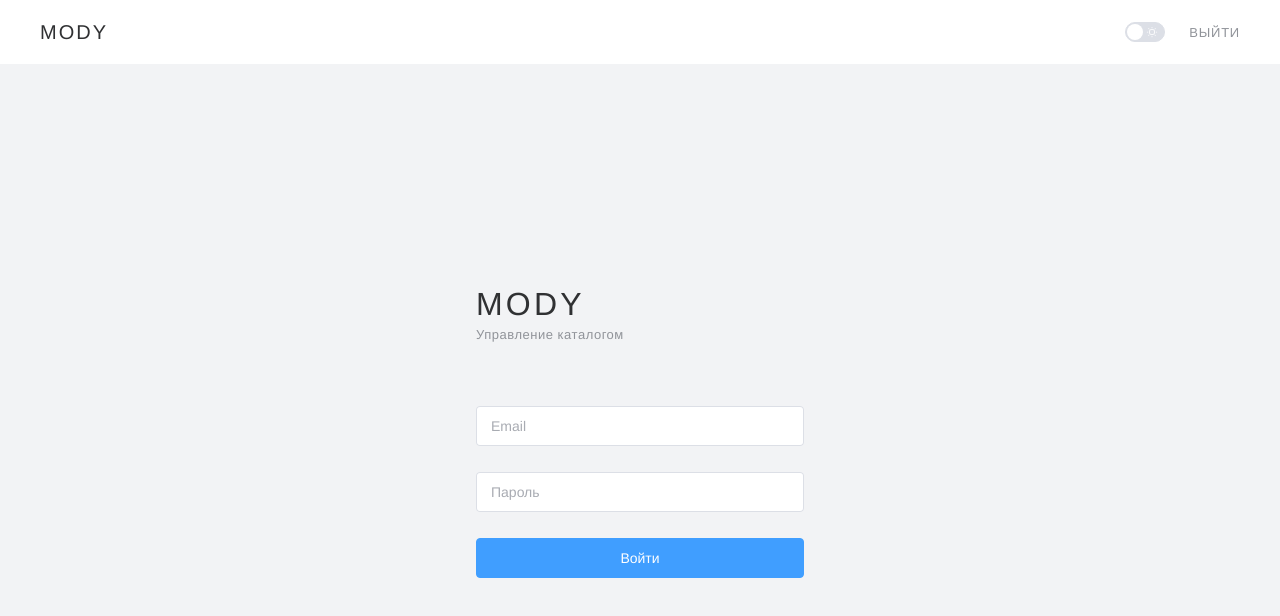
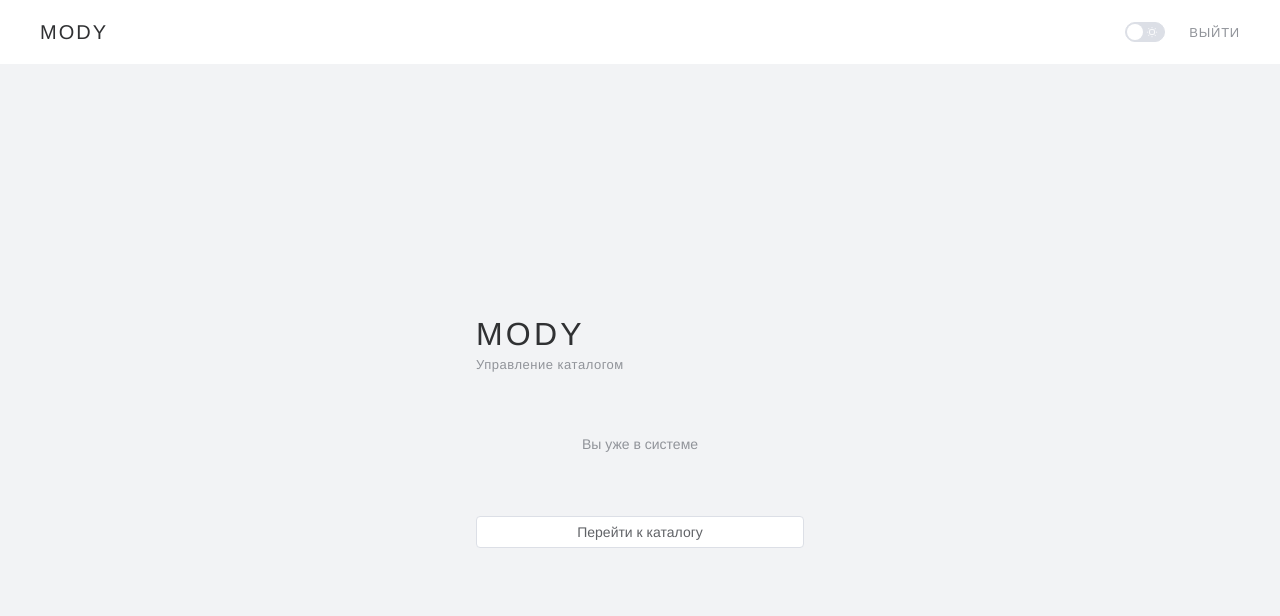
Before and after one commit to Grinch3214/mody-app, a Vue app in the folder frontend/: page /login in a window 1280 px wide. Shown: the top 616 px of the page. Built offline with nearby package versions, Linux system fonts and the light colour scheme; no server answers; sample sign-in values are in the browser's storage; the HTML template or start-up script is replaced by a standard one.

Commit message:
frontend: Update login page (if auth)

```diff
--- a/frontend/src/views/LoginView.vue
+++ b/frontend/src/views/LoginView.vue
@@ -5,7 +5,11 @@
         <h1 class="login-page__title">Mody</h1>
         <p class="login-page__subtitle">Управление каталогом</p>
       </div>
-      <LoginForm />
+      <template v-if="auth.isLoggedIn">
+        <p class="login-page__already">Вы уже в системе</p>
+        <el-button @click="router.push('/sheets')">Перейти к каталогу</el-button>
+      </template>
+      <LoginForm v-else />
     </div>
   </div>
 </template>
@@ -63,5 +67,11 @@ watch(
     color: var(--el-text-color-secondary);
     letter-spacing: 0.04em;
   }
+
+  &__already {
+    font-size: var(--el-font-size-base);
+    color: var(--el-text-color-secondary);
+    text-align: center;
+  }
 }
 </style>
```
